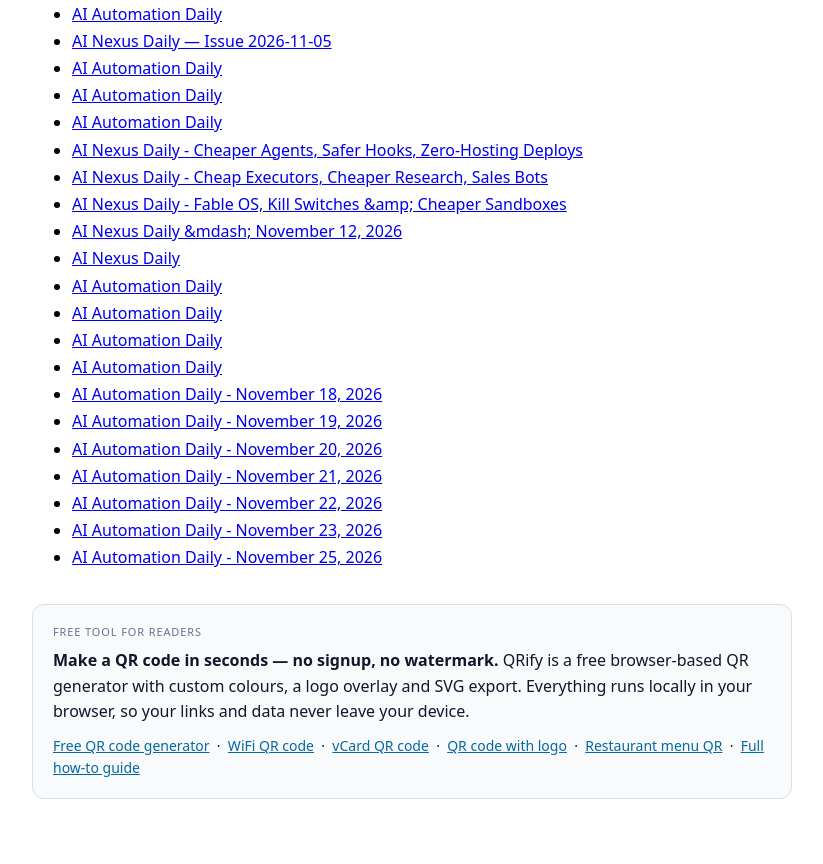
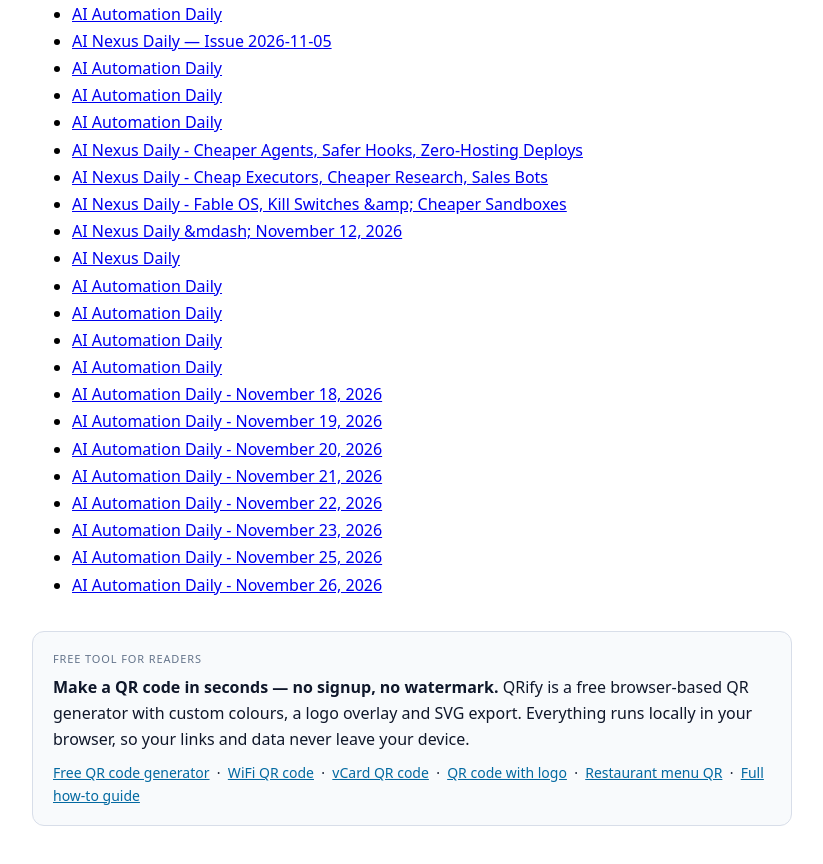
Before and after one commit to usaimaker/ai-newsletter, a plain HTML site: page index.html in a window 1280 px wide. Shown: the part 1397-2261 px from the top of the page, without its empty margins (228-1051 px from the left). Before the commit the page ends 2236 px from the top, so only its background shows below. Drawn offline with Linux system fonts and the light colour scheme.

Commit message:
auto rebuild index/feed

```diff
--- a/index.html
+++ b/index.html
@@ -67,6 +67,7 @@
 <li><a href="issues/issue-2026-11-22.html">AI Automation Daily - November 22, 2026</a></li>
 <li><a href="issues/issue-2026-11-23.html">AI Automation Daily - November 23, 2026</a></li>
 <li><a href="issues/issue-2026-11-25.html">AI Automation Daily - November 25, 2026</a></li>
+<li><a href="issues/issue-2026-11-26.html">AI Automation Daily - November 26, 2026</a></li>
 </ul>
 <!-- QRIFY_TRAFFIC_START -->
 <section class="qrify-tool" style="margin:32px 0;padding:18px 20px;border:1px solid #d8dee9;border-radius:12px;background:#f8fafc;color:#0f172a;font-family:system-ui,Arial,sans-serif;line-height:1.6">
```
Also changed, not shown: feed.xml (+1 -1 lines).
